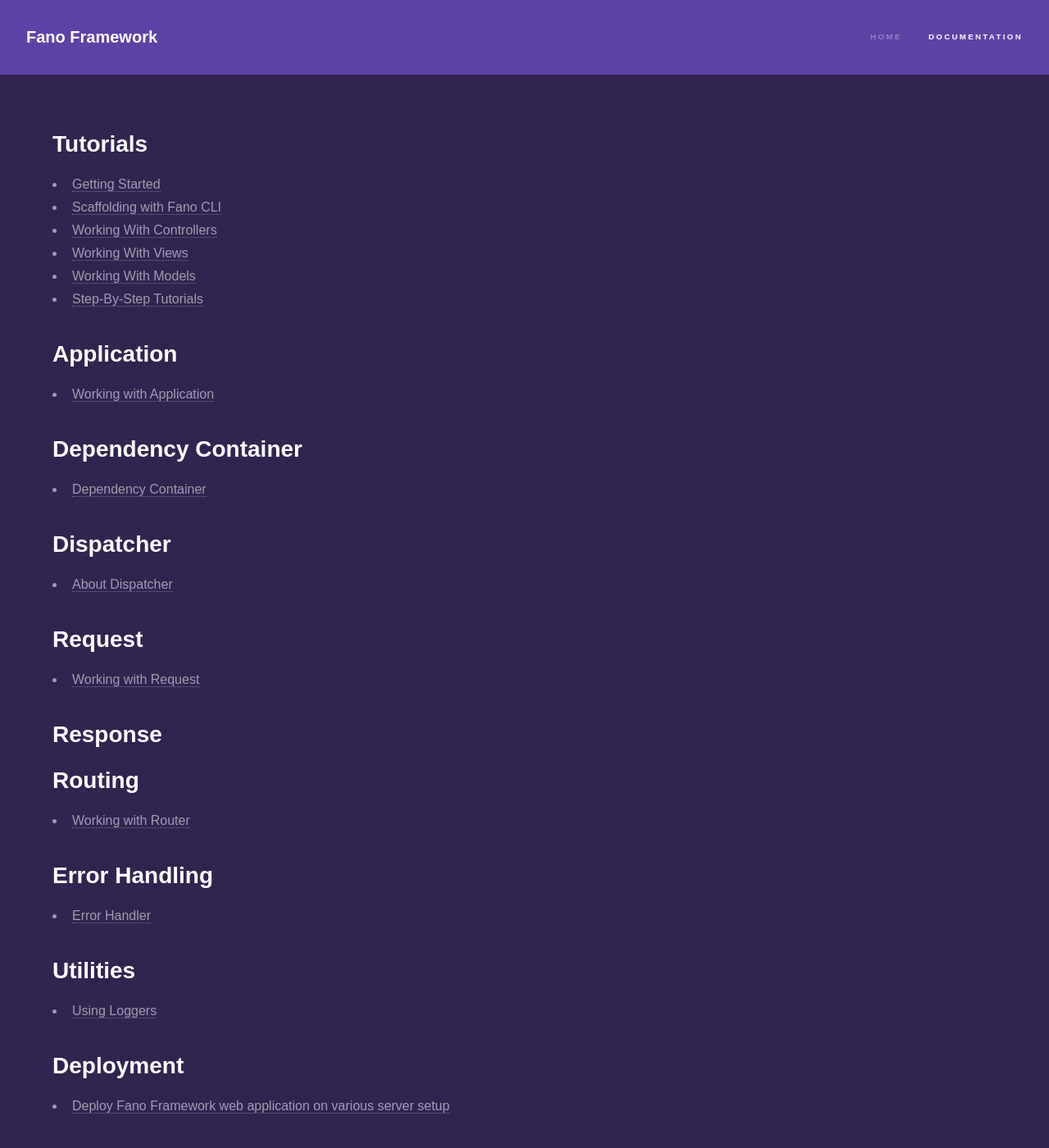
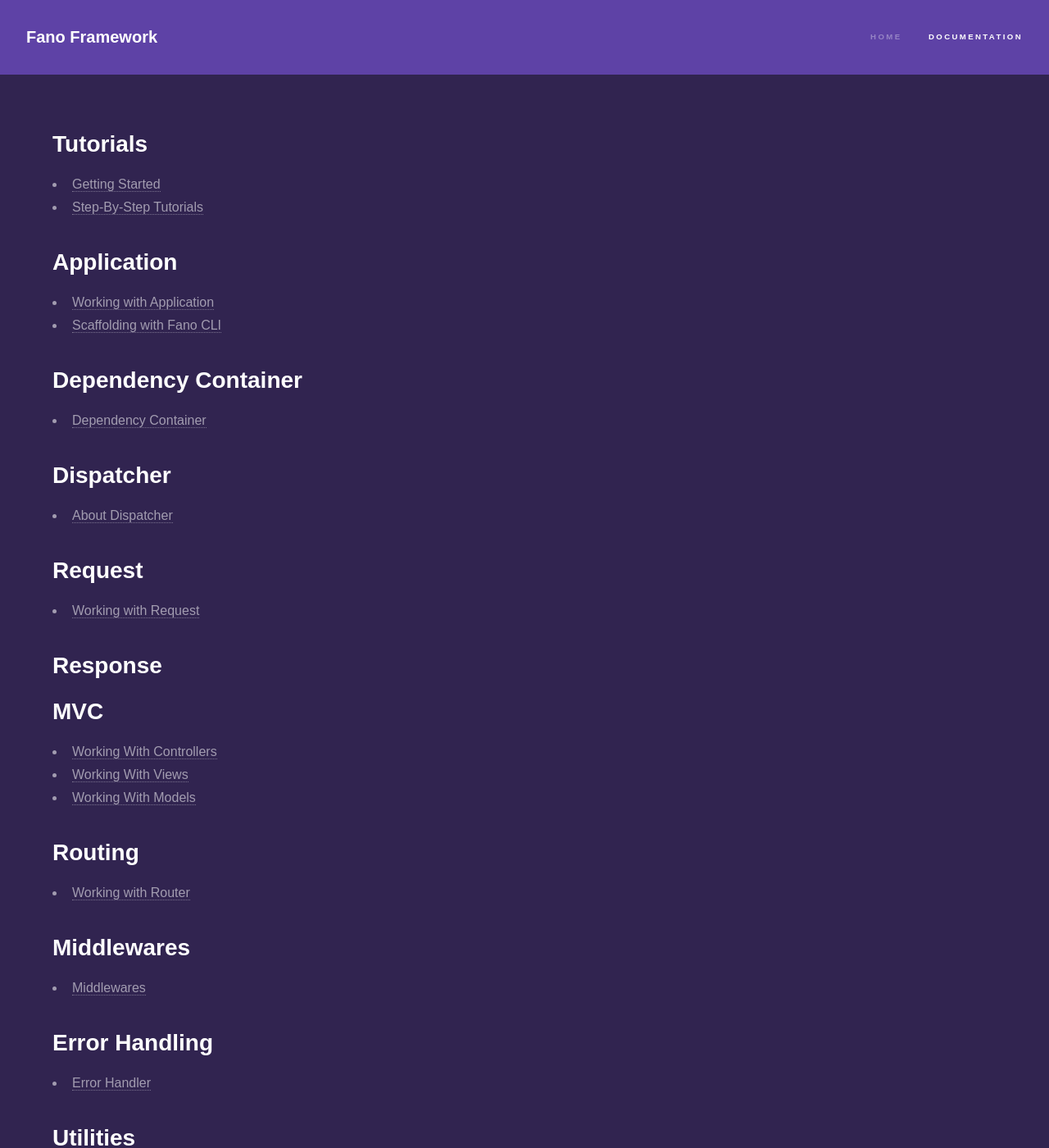
Before and after one commit to fanoframework/fanoframework.github.io, a Jekyll site: the page built from documentation/index.md, in a window 1280 px wide and 1400 px high. Shown: the whole window at 82% size. Built offline with Jekyll 4.4.1, drawn with Linux system fonts in a browser that asks for light colours; our own code applies the rules of GitHub Pages for plain Markdown files; some of the changed lines change nothing that is shown.

Commit message:
reorganize sections

```diff
--- a/documentation/index.md
+++ b/documentation/index.md
@@ -6,15 +6,12 @@
 ## Tutorials
 
 - [Getting Started](/getting-started)
-- [Scaffolding with Fano CLI](/scaffolding-with-fano-cli)
-- [Working With Controllers](/working-with-controllers)
-- [Working With Views](/working-with-views)
-- [Working With Models](/working-with-models)
 - [Step-By-Step Tutorials](/tutorials)
 
 ## Application
 
 - [Working with Application](/working-with-application)
+- [Scaffolding with Fano CLI](/scaffolding-with-fano-cli)
 
 ## Dependency Container
 
@@ -30,9 +27,19 @@
 
 ## Response
 
+## MVC
+
+- [Working With Controllers](/working-with-controllers)
+- [Working With Views](/working-with-views)
+- [Working With Models](/working-with-models)
+
 ## Routing
 
 - [Working with Router](/working-with-router)
+
+## Middlewares
+
+- [Middlewares](/middlewares)
 
 ## Error Handling
 
```
